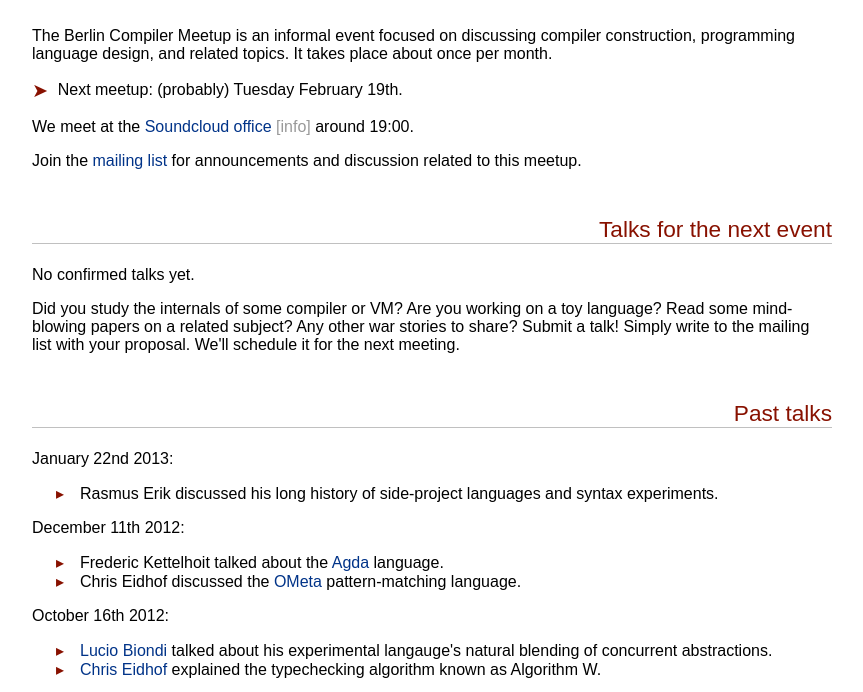
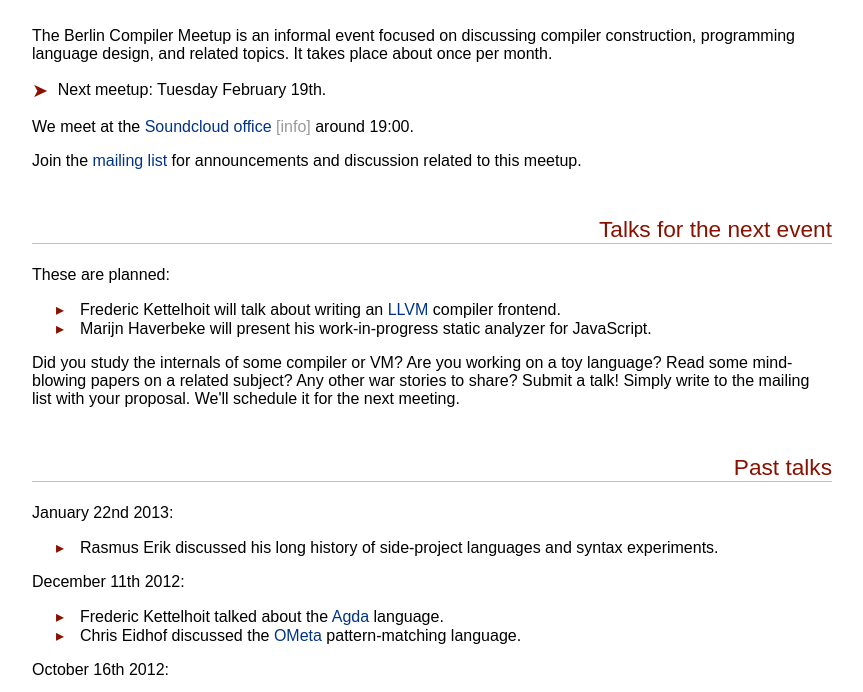
Before and after one commit to marijnh/berlin_compiler_meetup, a plain HTML site: page index.html in a window 1280 px wide. Shown: the part 102-794 px from the top of the page, without its empty margins (32-895 px from the left). Drawn offline with Linux system fonts and the light colour scheme; a web font is replaced by a local one.

Commit message:
Add next week's talks

```diff
--- a/index.html
+++ b/index.html
@@ -8,7 +8,7 @@
 discussing compiler construction, programming language design, and
 related topics. It takes place about once per month.</p>
 
-<p class="next">Next meetup: (probably) Tuesday February 19th.</p>
+<p class="next">Next meetup: Tuesday February 19th.</p>
 
 <p>We meet at the <a href="https://maps.google.com/maps?q=soundcloud,+berlin&ll=52.52755,13.402904&spn=0.005855,0.016512&hq=soundcloud,&hnear=Berlin,+Germany&t=v&z=17&iwloc=A">Soundcloud office</a> <span style="color: #999; cursor: pointer" onclick="document.getElementById('info').style.display = ''">[info]</span> around 19:00.</p>
 
@@ -28,7 +28,12 @@ list</a> for announcements and discussion related to this meetup.</p>
 
 <h2>Talks for the next event</h2>
 
-<p>No confirmed talks yet.</p>
+<p>These are planned:</p>
+
+<ul>
+  <li>Frederic Kettelhoit will talk about writing an <a href="http://llvm.org/">LLVM</a> compiler frontend.</li>
+  <li>Marijn Haverbeke will present his work-in-progress static analyzer for JavaScript.</li>
+</ul>
 
 <p>Did you study the internals of some compiler or VM? Are you working
 on a toy language? Read some mind-blowing papers on a related subject?
```
